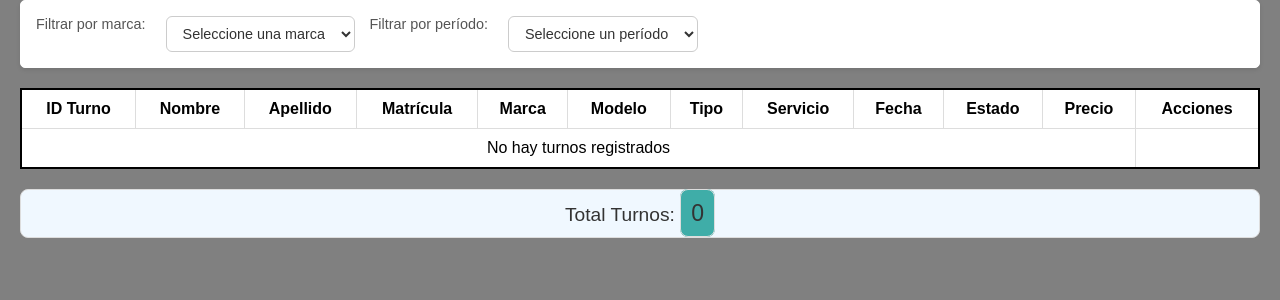
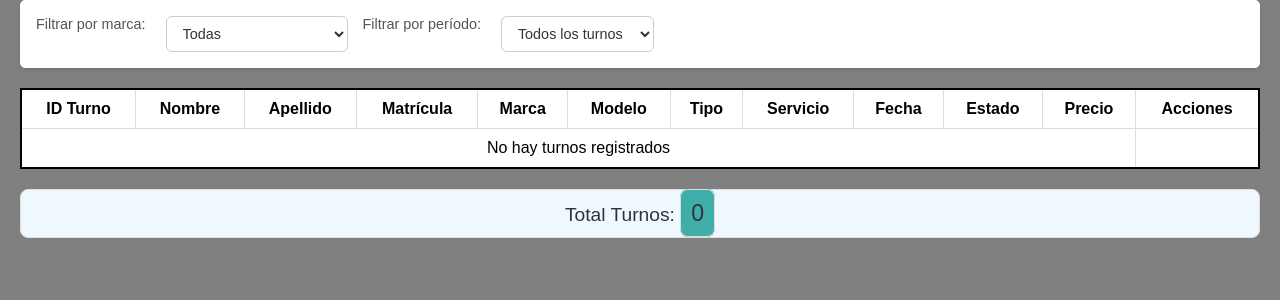
Before and after one commit to UliWT/Car_wash, a PHP site: page /index.php in a window 1280 px wide. Shown: the part 189-489 px from the top of the page. Run offline with PHP 8.4, Linux system fonts and the light colour scheme; data comes from the database, SQL or seed files in the repository; data that the repository does not hold is empty.

Commit message:
ligero cambio

```diff
--- a/front/Admin/index.php
+++ b/front/Admin/index.php
@@ -23,7 +23,7 @@
             <div class="filter-container">
                 <label for="marca-filter">Filtrar por marca:</label>
                 <select id="marca-filter" name="marca" class="filter-select">
-                    <option value="">Seleccione una marca</option>
+                    <option value="">Todas</option>
                     <?php
                     // Conexión a la base de datos para obtener las marcas
                     $servername = "localhost";
@@ -47,7 +47,7 @@
 
                 <label for="periodo-filter">Filtrar por período:</label>
                 <select id="periodo-filter" name="periodo" class="filter-select">
-                    <option value="">Seleccione un período</option>
+                    <option value="">Todos los turnos</option>
                     <option value="1">Último mes</option>
                     <option value="3">Últimos 3 meses</option>
                     <option value="6">Últimos 6 meses</option>
```
